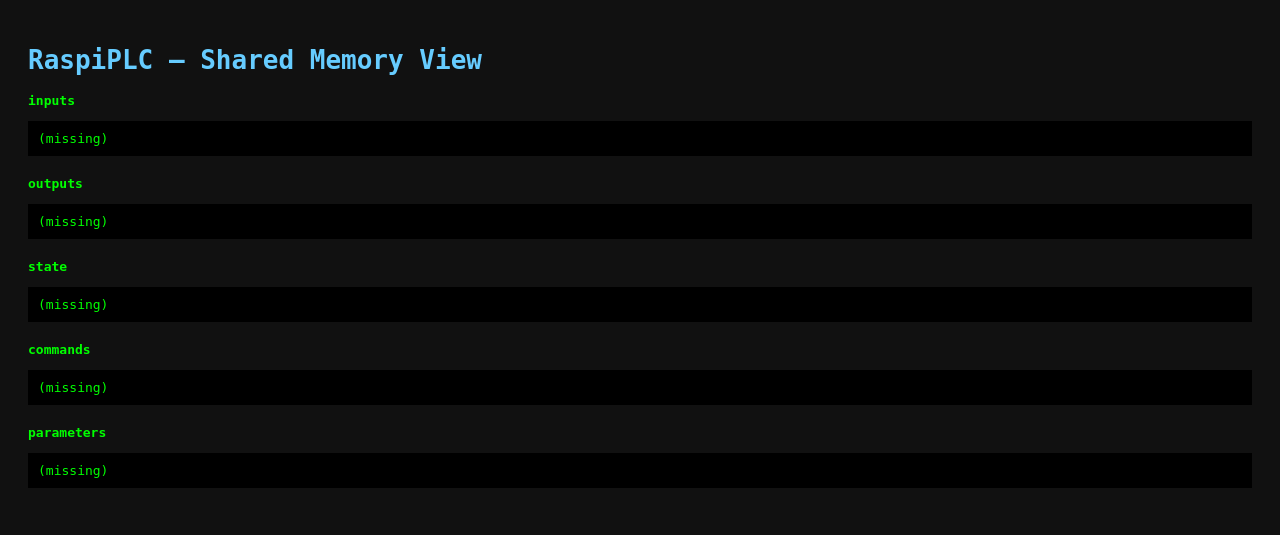
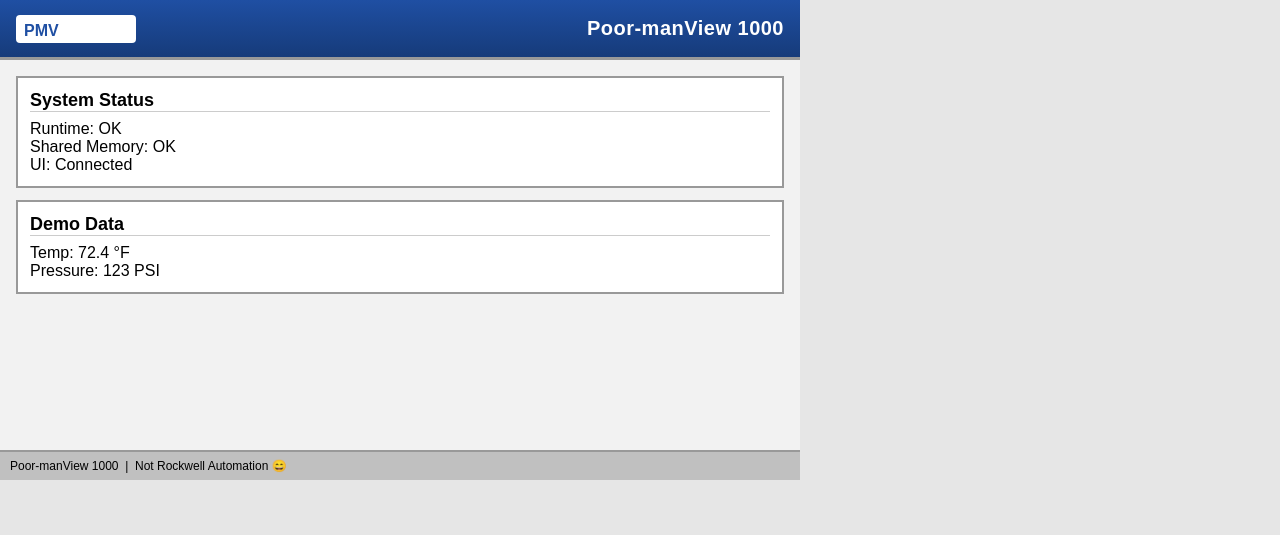
Before and after one commit to ASolchen/RaspiPLC, a Flask app: page / in a window 1280 px wide. Shown: the top 535 px of the page. Run offline with Flask 3, Linux system fonts and the light colour scheme.

Commit message:
set fix resolution for screen

```diff
--- a/ui-flask/templates/index.html
+++ b/ui-flask/templates/index.html
@@ -1,41 +1,158 @@
 <!DOCTYPE html>
-<html>
+<html lang="en">
 <head>
-    <meta charset="utf-8">
-    <title>RaspiPLC UI</title>
+    <meta charset="UTF-8">
+    <title>Poor-manView 1000</title>
+    <meta name="viewport" content="width=800, height=480, user-scalable=no">
+
     <style>
-        body {
-            font-family: monospace;
-            background-color: #111;
-            color: #0f0;
-            padding: 20px;
+        /* ----- Global reset ----- */
+        * {
+            box-sizing: border-box;
+            margin: 0;
+            padding: 0;
+            font-family: Arial, Helvetica, sans-serif;
         }
-        h1 {
-            color: #6cf;
+
+        html, body {
+            width: 800px;
+            height: 480px;
+            background-color: #e6e6e6;
+            overflow: hidden;
         }
-        .region {
-            margin-bottom: 20px;
+
+        /* ----- Splash screen ----- */
+        #splash {
+            position: absolute;
+            width: 800px;
+            height: 480px;
+            background-color: #dcdcdc;
+            display: flex;
+            align-items: center;
+            justify-content: center;
+            z-index: 100;
         }
-        .label {
+
+        /* ----- Main container ----- */
+        #app {
+            width: 800px;
+            height: 480px;
+            display: none;
+            flex-direction: column;
+        }
+
+        /* ----- PanelView-style header ----- */
+        .header {
+            height: 60px;
+            background: linear-gradient(#1f4fa3, #163b7a);
+            color: white;
+            display: flex;
+            align-items: center;
+            padding: 0 16px;
+            border-bottom: 3px solid #999;
+        }
+
+        .header svg {
+            height: 36px;
+        }
+
+        .header-title {
+            margin-left: auto;
             font-weight: bold;
+            font-size: 20px;
+            letter-spacing: 0.5px;
         }
-        pre {
-            background: #000;
-            padding: 10px;
-            overflow-x: auto;
+
+        /* ----- Content area ----- */
+        .content {
+            flex: 1;
+            padding: 16px;
+            background-color: #f2f2f2;
+        }
+
+        .card {
+            background-color: white;
+            border: 2px solid #999;
+            padding: 12px;
+            margin-bottom: 12px;
+        }
+
+        .card h2 {
+            font-size: 18px;
+            margin-bottom: 8px;
+            border-bottom: 1px solid #ccc;
+        }
+
+        /* ----- Footer ----- */
+        .footer {
+            height: 30px;
+            background-color: #c0c0c0;
+            font-size: 12px;
+            display: flex;
+            align-items: center;
+            padding: 0 10px;
+            border-top: 2px solid #999;
         }
     </style>
 </head>
+
 <body>
 
-<h1>RaspiPLC – Shared Memory View</h1>
+<!-- Splash screen -->
+<div id="splash">
+    <!-- Simple SVG logo spoof -->
+    <svg width="500" height="100" viewBox="0 0 500 100">
+        <rect x="0" y="10" width="500" height="60" rx="8" fill="#1f4fa3"/>
+        <text x="20" y="52" fill="white" font-size="28" font-weight="bold">
+            Poor-manView
+        </text>
+        <text x="360" y="52" fill="white" font-size="22" font-weight="bold">
+            1000
+        </text>
+    </svg>
+</div>
 
-{% for name, data in regions.items() %}
-<div class="region">
-    <div class="label">{{ name }}</div>
-    <pre>{{ data }}</pre>
+<!-- Main app -->
+<div id="app">
+    <div class="header">
+        <!-- AB-style spoof logo -->
+        <svg width="120" height="36" viewBox="0 0 120 36">
+            <rect x="0" y="4" width="120" height="28" rx="4" fill="white"/>
+            <text x="8" y="25" fill="#1f4fa3" font-size="16" font-weight="bold">
+                PMV
+            </text>
+        </svg>
+
+        <div class="header-title">Poor-manView 1000</div>
+    </div>
+
+    <div class="content">
+        <div class="card">
+            <h2>System Status</h2>
+            <p>Runtime: OK</p>
+            <p>Shared Memory: OK</p>
+            <p>UI: Connected</p>
+        </div>
+
+        <div class="card">
+            <h2>Demo Data</h2>
+            <p>Temp: 72.4 °F</p>
+            <p>Pressure: 123 PSI</p>
+        </div>
+    </div>
+
+    <div class="footer">
+        Poor-manView 1000 &nbsp;|&nbsp; Not Rockwell Automation 😄
+    </div>
 </div>
-{% endfor %}
+
+<script>
+    // Fake splash delay (industrial nostalgia)
+    setTimeout(() => {
+        document.getElementById('splash').style.display = 'none';
+        document.getElementById('app').style.display = 'flex';
+    }, 1500);
+</script>
 
 </body>
 </html>
```
